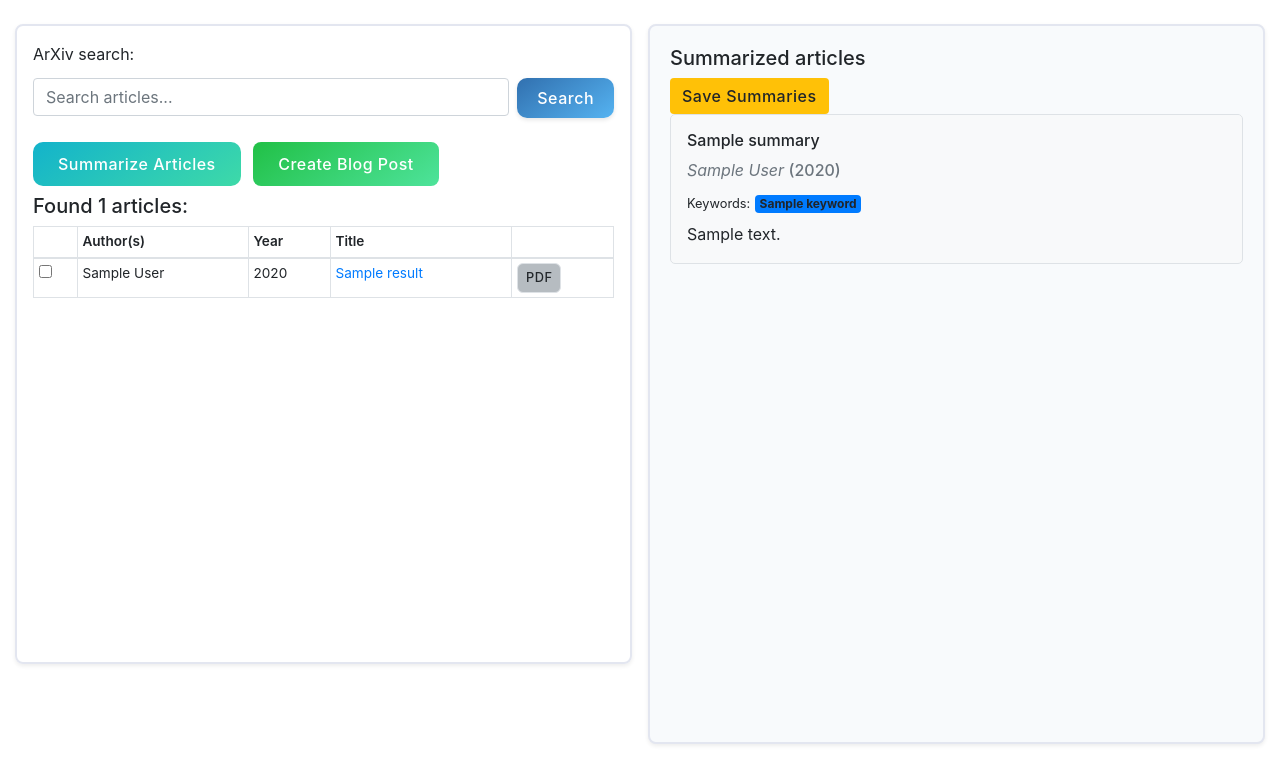
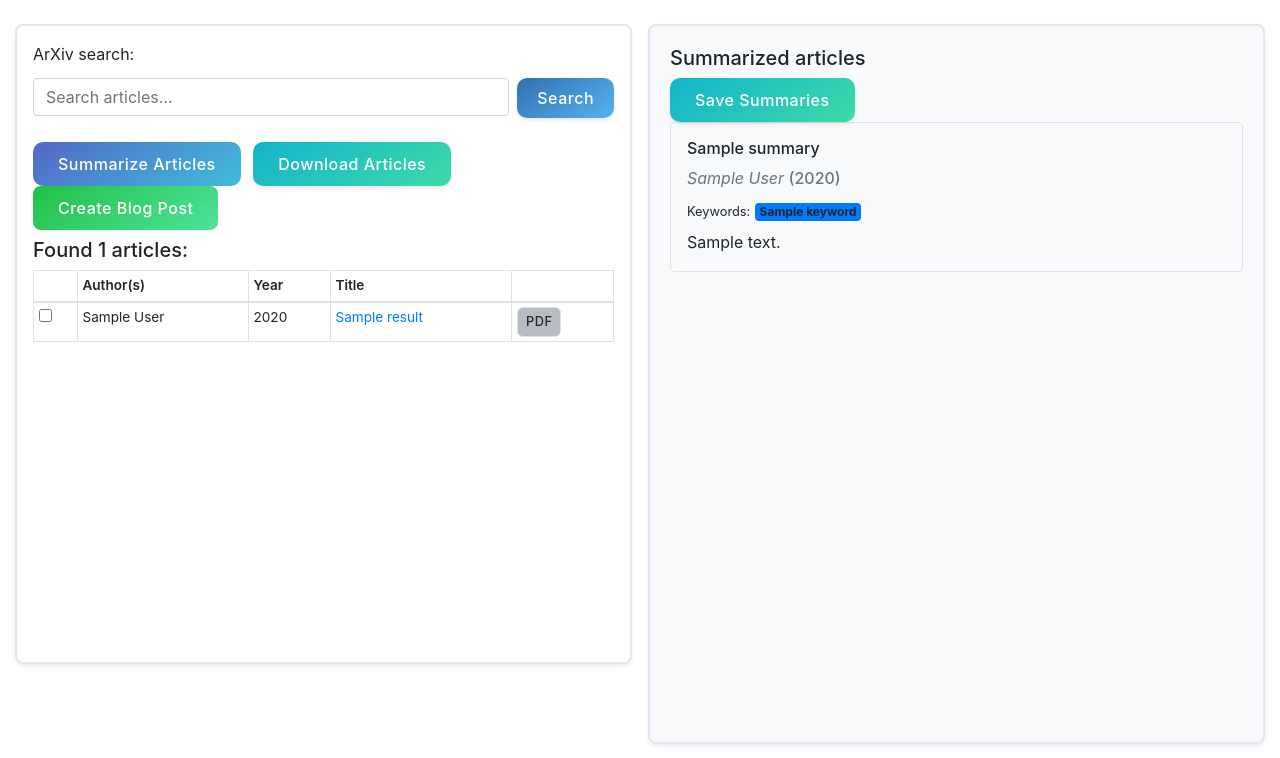
Before and after one commit to ruokokoski/AI-research-assistant, a Flask app: template src/templates/index.html in a window 1280 px wide. Shown: the part 42-800 px from the top of the page. Run offline with Flask 3, Linux system fonts and the light colour scheme; the template is opened without the code that fills it: most values are stand-ins (such as "Sample title", 1, 10 or a date in 2020); some libraries are stand-ins or nearby versions.

Commit message:
Create logic to download selected articles

```diff
--- a/pyproject.toml
+++ b/pyproject.toml
@@ -19,6 +19,8 @@ playwright-stealth = "^1.0.6"
 flask = "^3.1.0"
 tiktoken = "^0.9.0"
 dotenv = "^0.9.9"
+cobra = {extras = ["test"], version = "^0.29.1"}
+setuptools = "^80.8.0"
 
 
 [build-system]
--- a/src/app.py
+++ b/src/app.py
@@ -6,6 +6,12 @@ from services.summarizer import summarize_pdf_from_url, save_summaries
 from dotenv import load_dotenv
 from datetime import datetime
 from uuid import uuid4
+import tempfile
+import requests
+import zipfile
+import os
+from io import BytesIO
+
 
 SUMMARY_STORE = {}
 
@@ -81,6 +87,41 @@ def process_marked():
                                    results=search_results,
                                    summarized_content=summaries)
 
+        elif action == "download":
+            try:
+                with tempfile.TemporaryDirectory() as tmpdirname:
+                    zip_buffer = BytesIO()
+                    with zipfile.ZipFile(zip_buffer, 'w') as zipf:
+                        for url in valid_urls:
+                            article = article_map.get(url)
+                            if not article:
+                                continue
+
+                            response = requests.get(url)
+                            if response.status_code == 200:
+                                first_author = article['authors'][0].split()[-1]
+                                year = article.get('year', 'unknown')
+                                title = article['title']
+                                safe_title = "".join(c if c.isalnum() or c in (' ', '_') else '_' for c in title).replace(' ', '_')
+                                filename = f"{first_author}_{year}_{safe_title}.pdf"
+                                filepath = os.path.join(tmpdirname, filename)
+                                with open(filepath, 'wb') as f:
+                                    f.write(response.content)
+                                zipf.write(filepath, arcname=filename)
+
+                    zip_buffer.seek(0)
+                    timestamp = datetime.now().strftime("%Y%m%d")
+
+                    return send_file(
+                        zip_buffer,
+                        mimetype='application/zip',
+                        as_attachment=True,
+                        download_name=f'articles_{timestamp}.zip'
+                    )
+            except Exception as e:
+                flash(f"Failed to download PDFs: {str(e)}", "danger")
+                return redirect("/")
+
         elif action == "blog":
             # Implement blog post generation logic here
             pass
--- a/src/static/style.css
+++ b/src/static/style.css
@@ -39,7 +39,7 @@
 
 /* Action Buttons (Summarize/Blog) */
 .btn-info {
-    background: linear-gradient(145deg, #13b3cb, #3edaa8);
+    background: linear-gradient(145deg, #5467c7, #3ebdda);
     border-radius: 10px;
     padding: 10px 25px;
 }
@@ -50,8 +50,22 @@
     padding: 10px 25px;
 }
 
+
+/* Download Button */
+.btn-warning {
+    background: linear-gradient(145deg, #13b3cb, #3edaa8);
+    border-radius: 10px;
+    padding: 10px 25px;
+    color: #fff;
+    font-weight: 500;
+    letter-spacing: 0.5px;
+    transition: all 0.3s ease;
+    box-shadow: 0 2px 4px rgba(0,0,0,0.1);
+}
+
 /* Hover Effects for Action Buttons */
 .btn-info:hover,
+.btn-warning:hover,
 .btn-success:hover {
     transform: translateY(-1px);
     box-shadow: 0 4px 12px rgba(0,0,0,0.15);
--- a/src/templates/index.html
+++ b/src/templates/index.html
@@ -35,6 +35,7 @@ Home
             <form method="POST" action="/process-marked" id="process_form">
                 <div class="mb-2">
                     <button type="submit" name="action" value="summarize" class="btn btn-info mr-2">Summarize Articles</button>
+                    <button type="submit" name="action" value="download" class="btn btn-warning mr-2">Download Articles</button>
                     <button type="submit" name="action" value="blog" class="btn btn-success">Create Blog Post</button>
                 </div>
                 <h5 class="mb-2">Found {{ results|length }} articles:</h5>
@@ -116,7 +117,7 @@ Home
                 </div>
             {% else %}
                 <div class="text-muted" style="height: 100%; display: flex;  justify-content: center;">
-                Select articles and click either button to view results here
+                Select articles and click 'Summarize Articles'-button to view results here
                 </div>
             {% endif %}
         </div>
```
Also changed, not shown: README.md, 1 other file.
